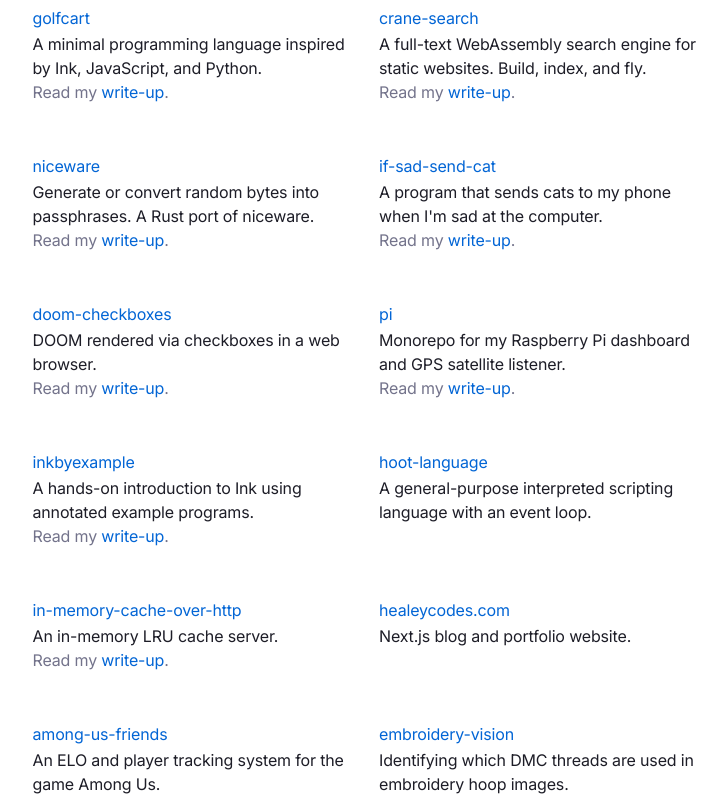
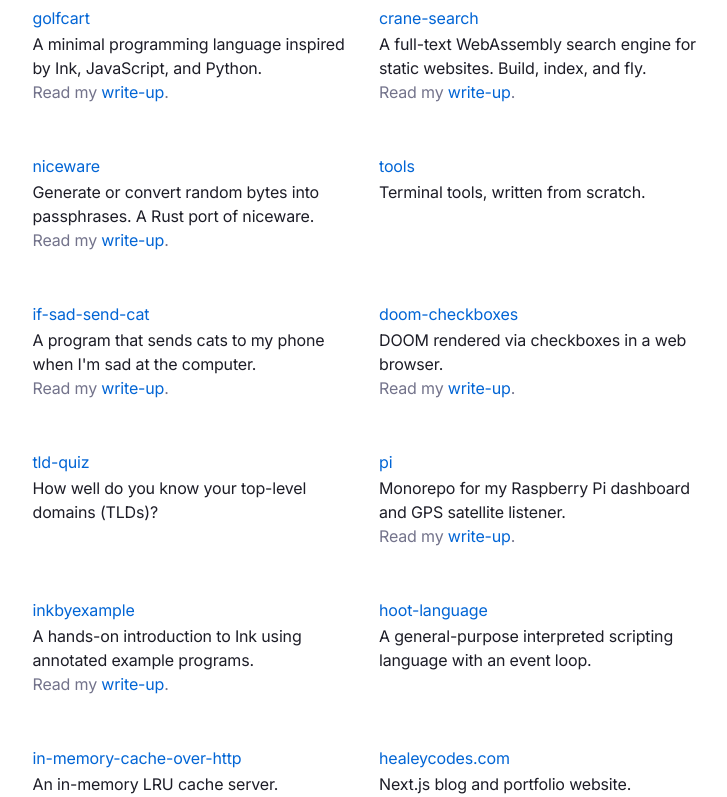
Before and after one commit to healeycodes/healeycodes.com, a Next.js app: page /projects in a window 1280 px wide. Shown: the part 541-1338 px from the top of the page, without its empty margins (261-988 px from the left). Built offline with nearby package versions, Linux system fonts and the light colour scheme.

Commit message:
Add some new projects

```diff
--- a/data/projects.ts
+++ b/data/projects.ts
@@ -30,6 +30,11 @@ export default [
     to: "/porting-niceware-to-rust",
   },
   {
+    name: "tools",
+    link: "https://github.com/healeycodes/tools",
+    desc: "Terminal tools, written from scratch.",
+  },
+  {
     name: "if-sad-send-cat",
     link: "https://github.com/healeycodes/if-sad-send-cat",
     desc: "A program that sends cats to my phone when I'm sad at the computer.",
@@ -40,6 +45,11 @@ export default [
     link: "https://github.com/healeycodes/doom-checkboxes",
     desc: "DOOM rendered via checkboxes in a web browser.",
     to: "/doom-rendered-via-checkboxes",
+  },
+  {
+    name: "tld-quiz",
+    link: "https://github.com/healeycodes/tld-quiz",
+    desc: "How well do you know your top-level domains (TLDs)?",
   },
   {
     name: "pi",
```
